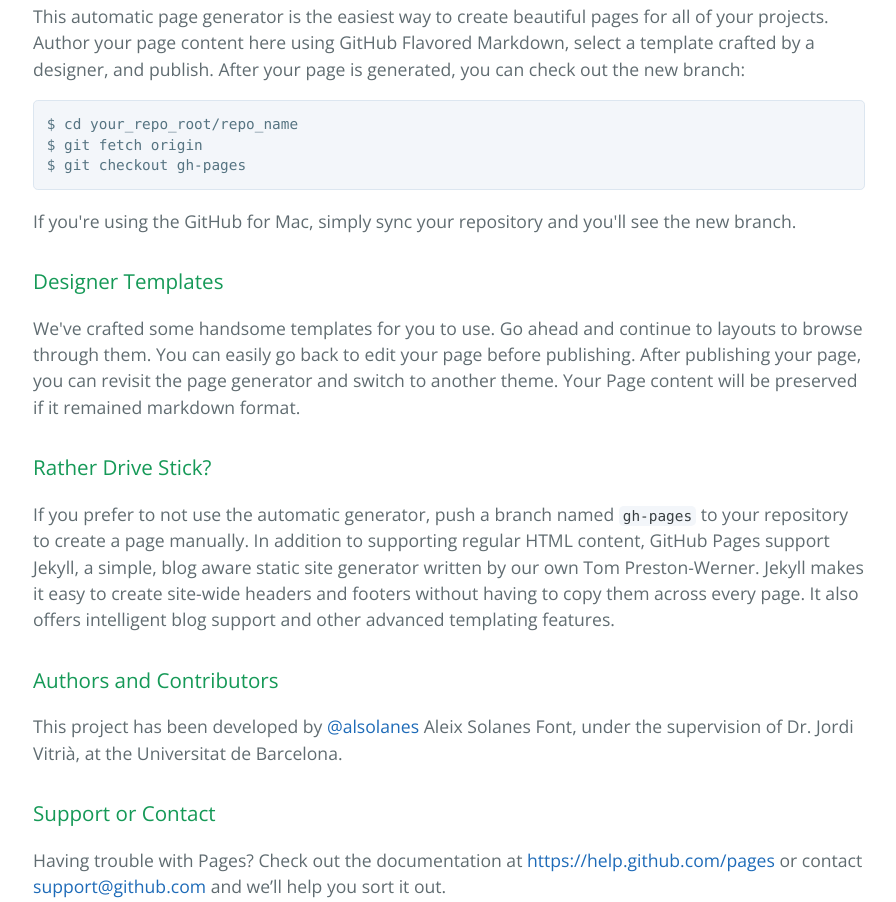
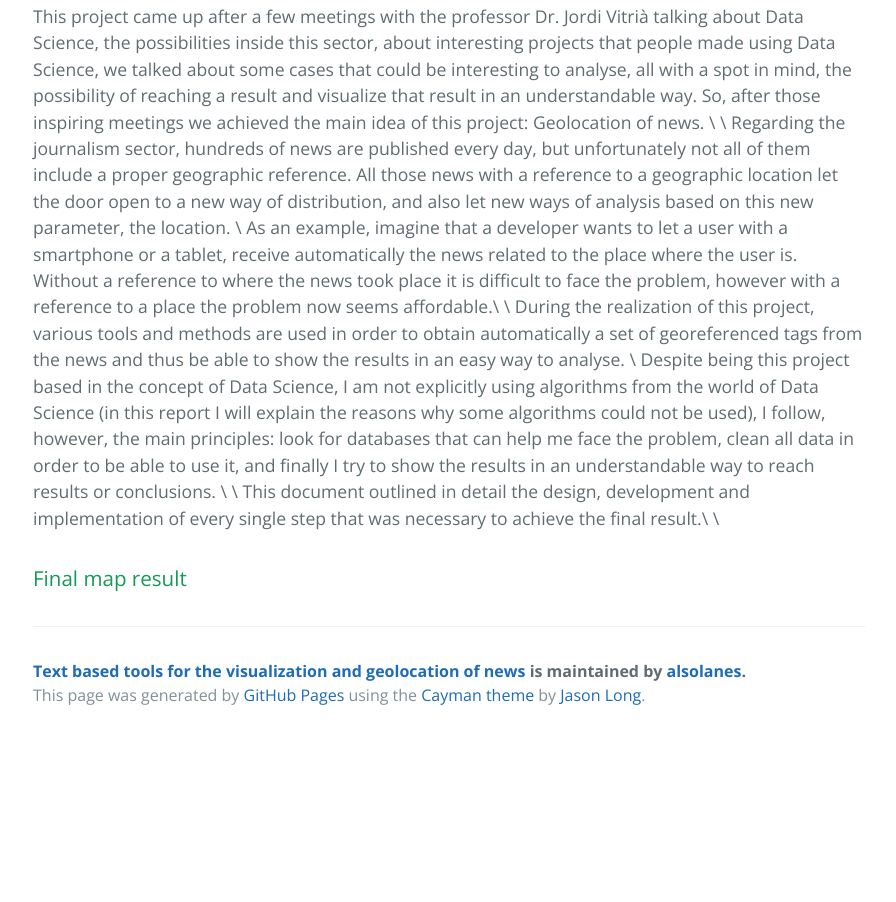
Before and after one commit to alsolanes/TFG, a plain HTML site: page index.html in a window 1280 px wide. Shown: the part 538-1440 px from the top of the page, without its empty margins (191-1087 px from the left). After the commit the page ends 1277 px from the top, so only its background shows below. Drawn offline with nearby package versions, Linux system fonts and the light colour scheme.

```diff
--- a/index.html
+++ b/index.html
@@ -22,34 +22,17 @@
       <h3>
 <a id="introduction" class="anchor" href="#introduction" aria-hidden="true"><span class="octicon octicon-link"></span></a>Introduction</h3>
 
-<p>This automatic page generator is the easiest way to create beautiful pages for all of your projects. Author your page content here using GitHub Flavored Markdown, select a template crafted by a designer, and publish. After your page is generated, you can check out the new branch:</p>
-
-<pre><code>$ cd your_repo_root/repo_name
-$ git fetch origin
-$ git checkout gh-pages
-</code></pre>
-
-<p>If you're using the GitHub for Mac, simply sync your repository and you'll see the new branch.</p>
+<p>This project came up after a few meetings with the professor Dr. Jordi Vitrià talking about Data Science, the possibilities inside this sector, about interesting projects that people made using Data Science, we talked about some cases that could be interesting to analyse, all with a spot in mind, the possibility of reaching a result and visualize that result in an understandable way. So, after those inspiring meetings we achieved the main idea of this project: Geolocation of news. \ \
+Regarding the journalism sector, hundreds of news are published every day, but unfortunately not all of them include a proper geographic reference. All those news with a reference to a geographic location let the door open to a new way of distribution, and also let new ways of analysis based on this new parameter, the location. \
+As an example, imagine that a developer wants to let a user with a smartphone or a tablet, receive automatically the news related to the place where the user is. Without a reference to where the news took place it is difficult to face the problem, however with a reference to a place the problem now seems affordable.\ \
+During the realization of this project, various tools and methods are used in order to obtain automatically a set of georeferenced tags from the news and thus be able to show the results in an easy way to analyse. \
+Despite being this project based in the concept of Data Science, I am not explicitly  using algorithms from the world of Data Science (in this report I will explain the reasons why some algorithms could not be used), I follow, however, the main principles: look for databases that can help me face the problem, clean all data in order to be able to use it, and finally I try to show the results in an understandable way to reach results or conclusions. \ \
+This document outlined in detail the design, development and implementation of every single step that was necessary to achieve the final result.\ \</p>
 
 <h3>
-<a id="designer-templates" class="anchor" href="#designer-templates" aria-hidden="true"><span class="octicon octicon-link"></span></a>Designer Templates</h3>
+<a id="final-map-result" class="anchor" href="#final-map-result" aria-hidden="true"><span class="octicon octicon-link"></span></a>Final map result</h3>
 
-<p>We've crafted some handsome templates for you to use. Go ahead and continue to layouts to browse through them. You can easily go back to edit your page before publishing. After publishing your page, you can revisit the page generator and switch to another theme. Your Page content will be preserved if it remained markdown format.</p>
 
-<h3>
-<a id="rather-drive-stick" class="anchor" href="#rather-drive-stick" aria-hidden="true"><span class="octicon octicon-link"></span></a>Rather Drive Stick?</h3>
-
-<p>If you prefer to not use the automatic generator, push a branch named <code>gh-pages</code> to your repository to create a page manually. In addition to supporting regular HTML content, GitHub Pages support Jekyll, a simple, blog aware static site generator written by our own Tom Preston-Werner. Jekyll makes it easy to create site-wide headers and footers without having to copy them across every page. It also offers intelligent blog support and other advanced templating features.</p>
-
-<h3>
-<a id="authors-and-contributors" class="anchor" href="#authors-and-contributors" aria-hidden="true"><span class="octicon octicon-link"></span></a>Authors and Contributors</h3>
-
-<p>This project has been developed by <a href="https://github.com/alsolanes" class="user-mention">@alsolanes</a> Aleix Solanes Font, under the supervision of Dr. Jordi Vitrià, at the Universitat de Barcelona.</p>
-
-<h3>
-<a id="support-or-contact" class="anchor" href="#support-or-contact" aria-hidden="true"><span class="octicon octicon-link"></span></a>Support or Contact</h3>
-
-<p>Having trouble with Pages? Check out the documentation at <a href="https://help.github.com/pages">https://help.github.com/pages</a> or contact <a href="mailto:support@github.com">support@github.com</a> and we’ll help you sort it out.</p>
 
       <footer class="site-footer">
         <span class="site-footer-owner"><a href="https://github.com/alsolanes/TFG">Text based tools for the visualization and geolocation of news</a> is maintained by <a href="https://github.com/alsolanes">alsolanes</a>.</span>
```
Also changed, not shown: params.json (+1 -1 lines).
